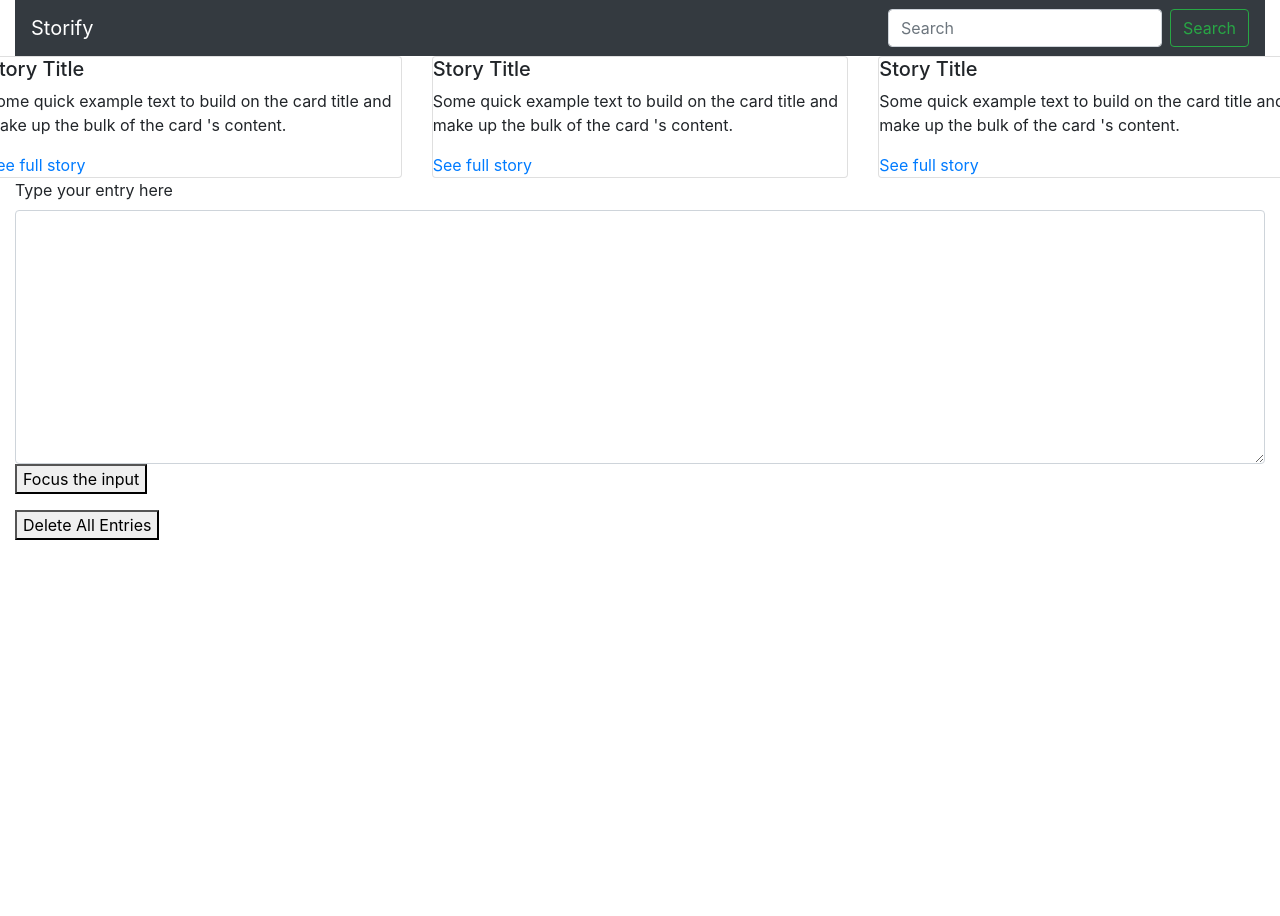
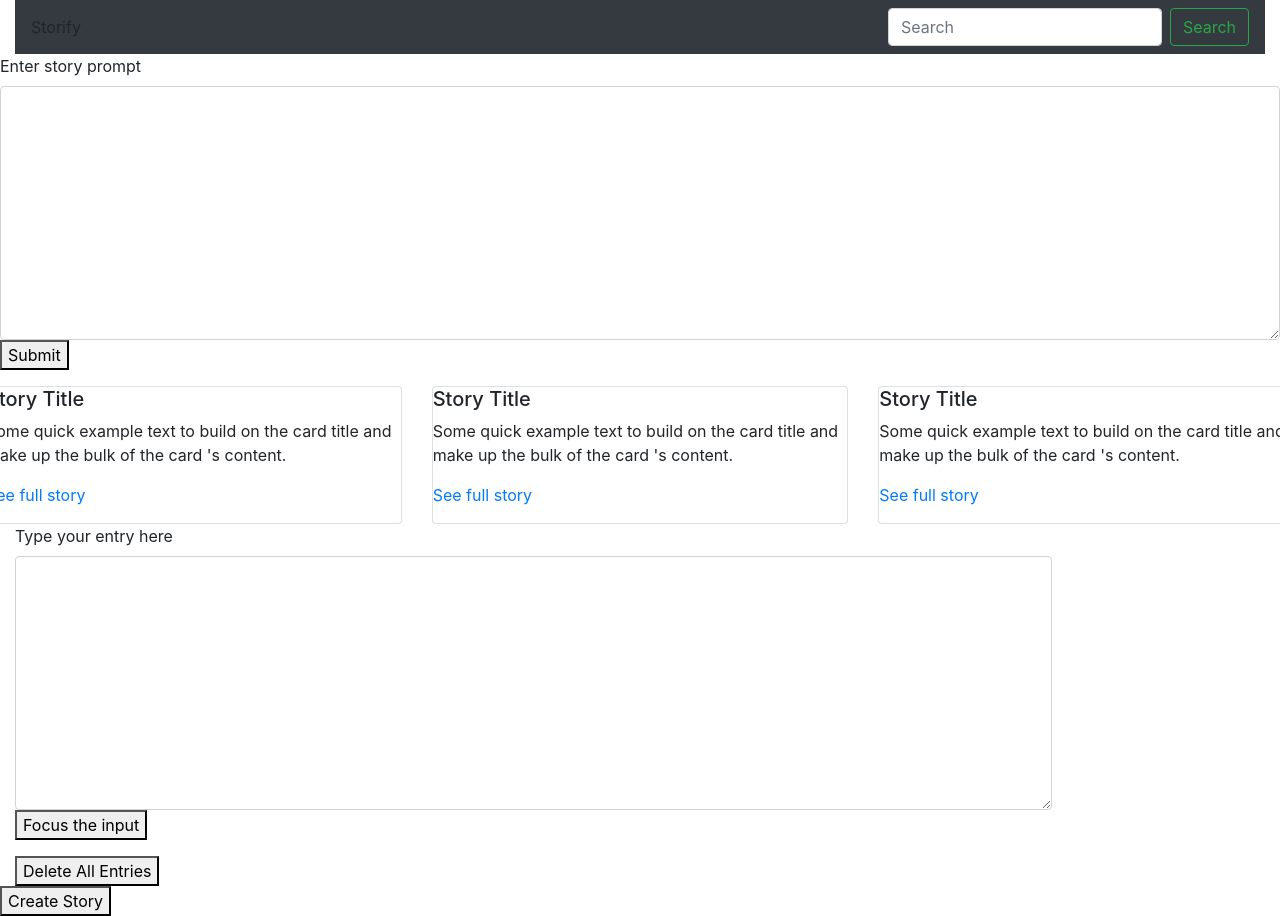
Before and after one commit to Gryphon-CC12/storify, a React (Create React App) app: page /createstory in a window 1280 px wide. Shown: the top 916 px of the page. Before the commit the page ends 800 px from the top, so only its background shows below. Built offline with nearby package versions, Linux system fonts and the light colour scheme.

Commit message:
Story Preview and Create Story components added

```diff
--- a/src/App.js
+++ b/src/App.js
@@ -1,41 +1,42 @@
 import React from 'react';
-import logo from './logo.svg';
 import './App.scss';
-import firebase from './firebaseConfig';
-import APITest from './Components/APITest';
-import {BrowserRouter as Router, Switch, Route} from 'react-router-dom';
-import DisplayStory from './Components/displaystory/DisplayStory'
-import Navbar from './Components/navbar/Navbar.js'
-import SideMenu from './Components/sidemenu/SideMenu.js'
-import StoryPreview from './Components/storypreview/StoryPreview.js'
-import StoryList from './Components/storylist/StoryList.js'
-import AddEntry from './Components/addentry/AddEntry.js'
-import About from './Components/about/About.js'
+import { BrowserRouter as Router, Switch, Route, Link } from 'react-router-dom';
+import DisplayStory from './Components/displaystory/DisplayStory';
+import CreateStory from './Components/createstory/CreateStory';
+import Navbar from './Components/navbar/Navbar.js';
+// import SideMenu from './Components/sidemenu/SideMenu.js';
+// import StoryPreview from './Components/storypreview/StoryPreview.js';
+import StoryList from './Components/storylist/StoryList.js';
+import AddEntry from './Components/addentry/AddEntry.js';
+import About from './Components/about/About.js';
 
 function App() {
   return (
-
     <Router>
         <div className="App container-fluid">
           <div className="row">
             <div className="col">
               <Navbar />
-
             </div>
           </div>
         </div>
       <Switch>
         <Route path="/about" component={About} />
         <Route path="/displaystory" component={DisplayStory} />
+        <Route path="/createstory" component={CreateStory} />
       </Switch>
       <div className="row">
         <StoryList />
       </div>
-      <div className="col-12">
+      <div className="col-10">
           <AddEntry />
       </div>
+      <div>
+        <Link to="/createstory">
+          <button>Create Story</button>
+        </Link>
+      </div>
       </Router>
-
   );
 }
 
--- a/src/Components/addentry/AddEntry.js
+++ b/src/Components/addentry/AddEntry.js
@@ -1,33 +1,30 @@
 import React, {useState, useRef} from 'react';
 import firebase from "../../firebaseConfig";
 import {v4 as uuidv4} from "uuid";
-
+import saveToEntries from '../../utils/saveToEntries';
 
 const db = firebase.firestore();
 
-function savetoDatabase(event) {
-    //event.preventDefault();
-    console.log("e", event)
-
-    db.collection("Entries").add({
-            id: uuidv4(),
-            text: event,
-            date: new Date(),
-            likes: 0,
-            author: "Harry Potter",
-        })
-        .then(function () {
-            console.log("Document successfully written!");
-            //alert("Entry successfully saved!")
-            //window.location = “/”;
-            // setTimeout(function(){ alert("Entry successfully saved!") }, 1000);
-        })
-        .catch(function (error) {
-            console.error("Error writing document: ", error);
-        });
-}
-
-
+// function savetoEntries(event) {
+//     //event.preventDefault();
+//     console.log("e", event)
+//     db.collection("Entries").add({
+//             id: uuidv4(),
+//             text: event,
+//             date: new Date(),
+//             likes: 0,
+//             author: "Harry Potter",
+//         })
+//         .then(function () {
+//             console.log("Document successfully written!");
+//             //alert("Entry successfully saved!")
+//             //window.location = “/”;
+//             // setTimeout(function(){ alert("Entry successfully saved!") }, 1000);
+//         })
+//         .catch(function (error) {
+//             console.error("Error writing document: ", error);
+//         });
+// }
   // DELETE ALL ENTRIES FROM DB
   const deleteAllEntries = () => {
       db.collection("Entries")
@@ -42,12 +39,11 @@ function savetoDatabase(event) {
       }, 500);
   };
 
-
 function AddEntry() {
     const inputEl = useRef(null);
     const onButtonClick = () => {
       // `current` points to the mounted text input element
-      savetoDatabase(inputEl.current.value);
+      saveToEntries(inputEl.current.value);
       console.log("test: is getting data from button?", inputEl);
     };
 
@@ -66,5 +62,3 @@ function AddEntry() {
 }
 
 export default AddEntry;
-
-{/* <button class="btn btn-warning" onClick={() => savetoDatabase()}>Save In my Database</button> */}
--- /dev/null
+++ b/src/Components/createstory/CreateStory.js
@@ -0,0 +1,77 @@
+import React, { useRef } from 'react';
+import firebase from "../../firebaseConfig";
+import { v4 as uuidv4 } from "uuid";
+import saveToEntries from "../../utils/saveToEntries"
+
+const db = firebase.firestore();
+
+
+function saveToStories(event, id) {
+    //event.preventDefault();
+    console.log("e", id);
+    db.collection("StoryDatabase").add({
+        id: uuidv4(),
+        dateCreated: new Date(),
+        likes: 0,
+        author: "Harry Potter3",
+        isPrompt: true,
+        maxEntries: 1,
+        maxUsers: 1,
+        upvotes: 0,
+        entries: [id.current],
+        useRobotAsPlayer: false,
+        imageUrl : "https://cdn.pixabay.com/photo/2016/06/08/19/46/cereal-1444495_960_720.jpg"
+    })
+        .then(function () {
+            console.log("Document successfully written!");
+        })
+        .catch(function (error) {
+            console.error("Error writing document: ", error);
+        });
+}
+
+function CreateStory() {
+    const inputEl = useRef(null);
+    const id = useRef(uuidv4())
+    const onButtonClick = () => {
+      // `current` points to the mounted text input element
+      saveToEntries(inputEl.current.value, id);
+      // await saveToStories(inputEl.current.value, id);
+      console.log("test: is getting data from button?", inputEl);
+    };
+    return (
+        <>
+            <form>
+                <div className="form-group">
+                    <label htmlFor="prompt-input">Enter story prompt</label>
+                    <textarea className="form-control" ref={inputEl} type="text" rows="10" />
+                    <button id="entry-input" onClick={onButtonClick}>Submit</button>
+                </div>
+            </form>
+        </>
+    );
+}
+
+export default CreateStory;
+
+// function AddEntry() {
+//   const inputEl = useRef(null);
+//   const onButtonClick = () => {
+//     // `current` points to the mounted text input element
+//     saveToEntries(inputEl.current.value);
+//     console.log("test: is getting data from button?", inputEl);
+//   };
+
+//   return (
+//   <>
+//   <form>
+//       <div className="form-group">
+//           <label htmlFor="entry-input">Type your entry here</label>
+//           <textarea className="form-control" ref={inputEl} type="text" rows="10" />
+//             <button id="entry-input" onClick={onButtonClick}>Focus the input</button>
+//       </div>
+//   </form>
+//   <button id="entry-input" onClick={deleteAllEntries}>Delete All Entries</button>
+//   </>
+//   )
+// }
--- a/src/Components/displaystory/DisplayStory.js
+++ b/src/Components/displaystory/DisplayStory.js
@@ -5,32 +5,26 @@ import {v4 as uuidv4} from "uuid";
 const db = firebase.firestore();
 
 function DisplayStory() {
-	const [ textArr, setTextArr ] = useState([]);
 	const [ storyArr, setStoryArr ] = useState([]);
 
   useEffect(() => {
     fetchEntriesIdsForStory("7AHzkX74jsjsjsjsjsjsjs");
-	}, textArr)
+	},[])
 
   function fetchEntriesIdsForStory(id) {
-		// let output = [];
-		let text_array = [];
     db.collection('StoryDatabase').where('id', '==', id).get()
     .then(function(querySnapshot) {
       let ids_array = [];
 			querySnapshot.forEach(function(doc) {
       ids_array.push(doc.data().entries)
       })
-      console.log("ids_array", ids_array.length)
       return ids_array[0];
-    }
-    )
+    })
     .then(ids_array => {
         ids_array.forEach((id) => {
           db.collection('Entries').where('id', '==', id).get()
           .then(function(querySnapshot2) {
 		      	querySnapshot2.forEach(function(doc) {
-              text_array.push(doc.data().text);
               setStoryArr(storyArr => storyArr.concat(doc.data().text))
             })
           })
--- a/src/Components/navbar/Navbar.js
+++ b/src/Components/navbar/Navbar.js
@@ -5,7 +5,7 @@ import './Navbar.styles.scss';
 function Navbar() {
   return (
     <nav className="navbar navbar-dark bg-dark">
-        <a className="navbar-brand">Storify</a>
+        <div>Storify</div>
         <form className="form-inline">
             <input className="form-control mr-sm-2" type="search" placeholder="Search" aria-label="Search" />
             <button className="btn btn-outline-success my-2 my-sm-0" type="submit">Search</button>
--- a/src/Components/storypreview/StoryPreview.js
+++ b/src/Components/storypreview/StoryPreview.js
@@ -1,24 +1,18 @@
 import React from 'react';
 import { Link } from 'react-router-dom';
 import './StoryPreview.styles.scss';
-import firebase from "../../firebaseConfig";
-import { v4 as uuidv4 } from "uuid";
-import DisplayStory from '../displaystory/DisplayStory';
 
 function StoryPreview() {
   return (
     <div className="card">
-
       {/* <img src="..." className="card-img-top" alt="..." /> */}
       <div className = "preview-body" >
         <h5 className="preview-title">Story Title</h5>
         <p className = "preview-text" > Some quick example text to build on the card title and make up the bulk of the card 's content.</p>
         <Link to="/displaystory">
-        <a href="#">See full story</a>
+        <p>See full story</p>
         </Link>
         </div>
-
-
     </div>
   );
 }
--- /dev/null
+++ b/src/utils/saveToEntries.js
@@ -0,0 +1,20 @@
+import firebase from "../firebaseConfig";
+// import {v4 as uuidv4} from "uuid";
+const db = firebase.firestore();
+
+export default function saveToEntries(event, id) {
+    console.log("e", event)
+    db.collection("Entries").add({
+            id: id,
+            text: event,
+            date: new Date(),
+            likes: 0,
+            author: "Harry Potter",
+        })
+        .then(function () {
+            console.log("Document successfully written!");
+        })
+        .catch(function (error) {
+            console.error("Error writing document: ", error);
+        });
+}
```
Also changed, not shown: src/utils/saveToStories.js (added). Lines whose indentation alone changed are shown as unchanged.
